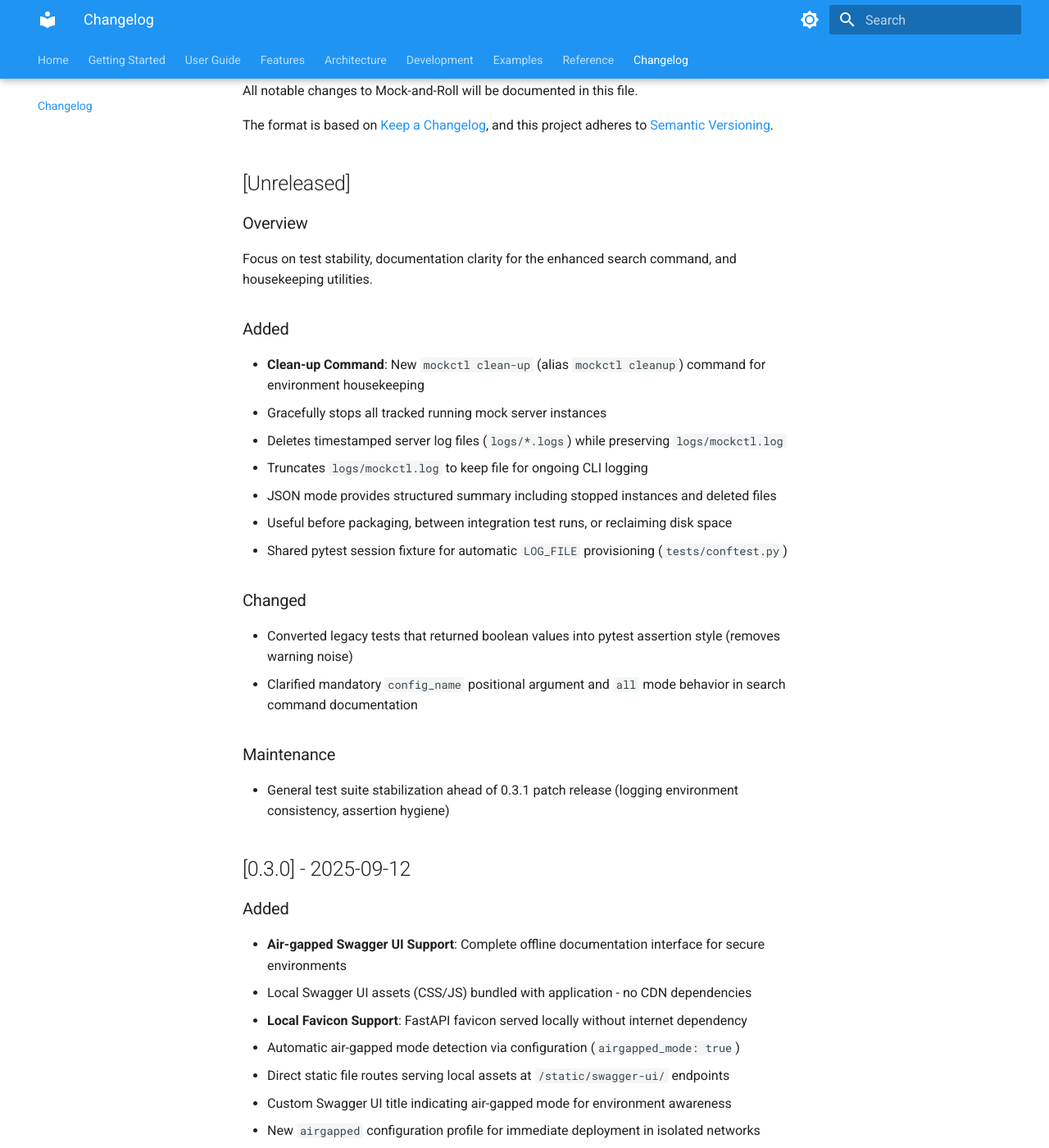
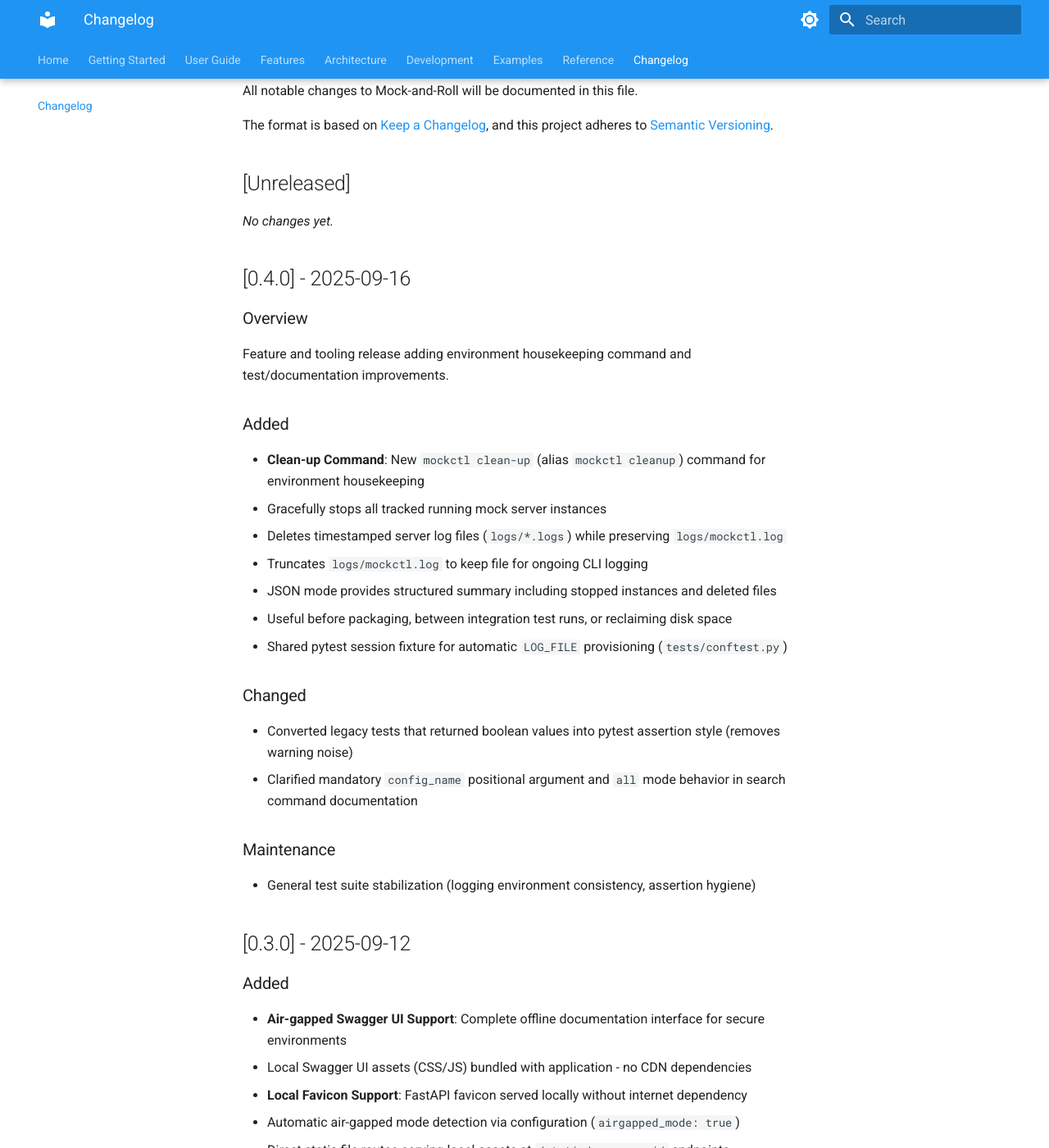
Before and after one commit to bvandewe/mock-and-roll, an MkDocs documentation site: the page built from docs/changelog.md, in a window 1280 px wide and 1400 px high, scrolled down 328 px. Shown: the whole window at 82% size. Built offline with MkDocs 1.6.1 and Material for MkDocs 9.7.7, drawn with Linux system fonts in a browser that asks for light colours.

Commit message:
chore: release 0.4.0 (clean-up command & stability)

```diff
--- a/CHANGELOG.md
+++ b/CHANGELOG.md
@@ -7,9 +7,13 @@ and this project adheres to [Semantic Versioning](https://semver.org/spec/v2.0.0
 
 ## [Unreleased]
 
+_No changes yet._
+
+## [0.4.0] - 2025-09-16
+
 ### Overview
 
-Focus on test stability, documentation clarity for the enhanced search command, and housekeeping utilities.
+Feature and tooling release adding environment housekeeping command and test/documentation improvements.
 
 ### Added
 
@@ -28,7 +32,7 @@ Focus on test stability, documentation clarity for the enhanced search command,
 
 ### Maintenance
 
-* General test suite stabilization ahead of 0.3.1 patch release (logging environment consistency, assertion hygiene)
+* General test suite stabilization (logging environment consistency, assertion hygiene)
 
 
 ## [0.3.0] - 2025-09-12
--- a/pyproject.toml
+++ b/pyproject.toml
@@ -1,7 +1,7 @@
 
 [tool.poetry]
 name = "MockAndRoll"
-version = "0.3.1"
+version = "0.4.0"
 description = "A highly configurable and extensible mock REST API server built with FastAPI that allows to quickly create mock endpoints with various authentication methods, conditional responses, and dynamic path parameters."
 authors = ["Bruno van de Werve <bvandewe@cisco.com>"]
 license = "MIT"
```
Also changed, not shown: docs/reference/api-reference.md (+6 -0 lines).
